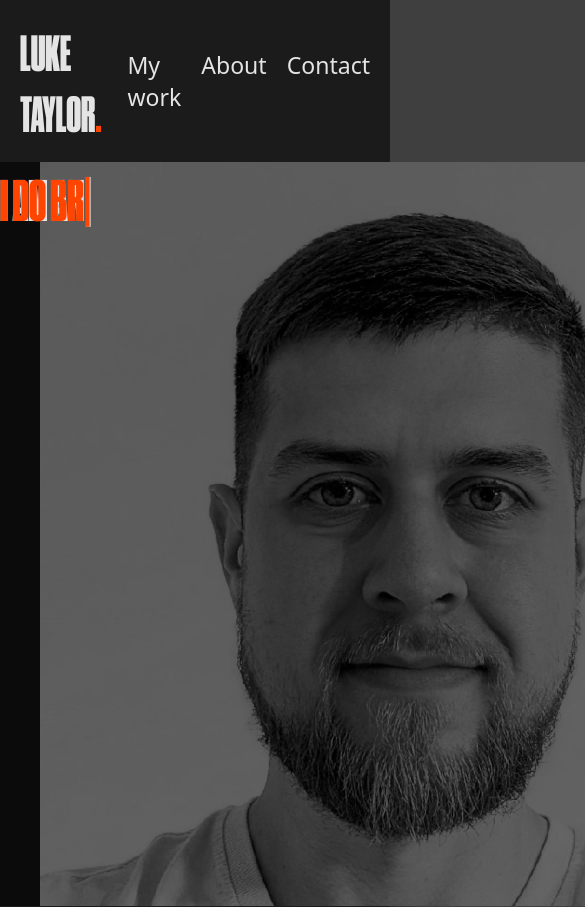
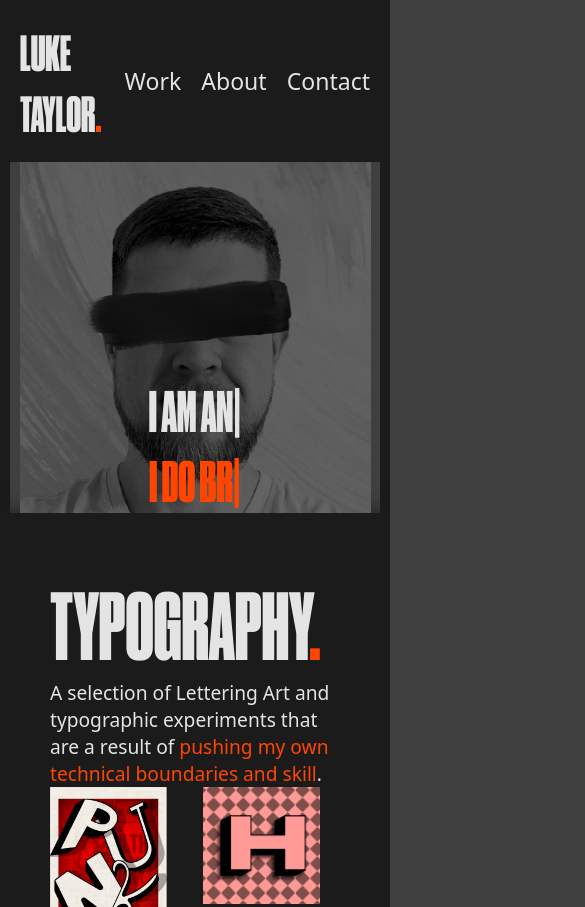
Before and after one commit to Amesileo/LTdesigns, a plain HTML site: page index.html in a window 390 px wide. Shown: the top 907 px of the page, 585 px wide, since content can reach past the window. Drawn offline with nearby package versions, Linux system fonts and the light colour scheme; a web font is replaced by a local one.

Commit message:
Add files via upload

```diff
--- a/index.html
+++ b/index.html
@@ -10,14 +10,14 @@
 		<nav>
 			<h1>LUKE TAYLOR<span class="highlight">.</span></h1>
 			<ul>
-				<li><a href="#">My work</a></li>
+				<li><a href="#work">Work</a></li>
 				<li><a href="#">About</a></li>
 				<li><a href="#">Contact</a></li>
 			</ul>
 		</nav>
 		<div class="contentHero">
 			<img
-				src="./images/1715194157351.jpeg"
+				src="./images/lt-censor.png"
 				class="profilePicture"
 				alt="Headshot of Luke Taylor"
 			/>
@@ -34,7 +34,7 @@
 				>.
 			</p>
 			<div class="portImgWrapper">
-				<div class="portImgContainer">
+				<div id="work" class="portImgContainer">
 					<img
 						class="portImg"
 						src="./typography/punk.webp"
@@ -90,6 +90,17 @@
 		</div>
 		<div class="content">
 			<h1 class="portTitle">THE LOFT<span class="highlight">.</span></h1>
+			<p>
+				Inspired by London’s club music scene, I re-branded a beloved queer nightclub in Norwich <span class="highlight">as a reminder of how significant these spaces are to the queer community</span>.
+			</p>
+		</div>
+		<div class="portImgWrapper">
+			<div class="portImgContainer" style="columns: 2">
+				<img class="portImg" src="./loft/loft.png" alt="">
+				<img class="portImg" src="./loft/foot.jpg" alt="">
+				<img class="portImg" src="./loft/tech.jpg" alt="">
+				<img class="portImg" src="./loft/socials.png" alt="">
+			</div>
 		</div>
 		<footer>
 			<p>
--- a/styles.css
+++ b/styles.css
@@ -89,8 +89,12 @@ p, li, a {
 
 .contentHero {
     display: grid;
-    grid-template-columns: 1fr 1fr;
-    grid-template-rows: 2;
+    grid-template-columns: 1;
+    grid-template-rows: 3fr 1fr 1fr;
+    align-self: center;
+    justify-items: center;
+    border-left: solid 10px var(--washedBlack);
+    border-right: solid 10px var(--washedBlack);
 }
 
 .content {
@@ -118,28 +122,28 @@ p, li, a {
 }
 
 .profilePicture {
-    max-height: calc(100dvh - 100px);
-    filter: grayscale(1);
-    grid-column: 1;
-    grid-row: 1/3;
+    object-position: center;
+    filter: grayscale(1) brightness(.4);
+    border: 0;
     transition: all .3s ease;
-    border-left: var(--washedBlack) solid 40px;
-}
-
-.profilePicture:hover {
-    filter: grayscale(0);
-    border-color: orangered;
+    max-width: 90dvw;
+    max-height: 80dvh;
+    height: auto;
+    grid-column: 1 /3;
+    grid-row: 1/4;
 }
 
 #whatIdo {
-    margin-top: auto;
-    grid-area: 1 / 2;
+    grid-column: 1/3;
+    grid-row: 2;
+    z-index: 999;
     font-size: clamp(1rem, 2.3908rem + 4.3495vw, 16.75rem);
 }
 
 #whereIdoit {
-    margin-bottom: auto;
-    grid-area: 2 / 2;
+    grid-column: 1/3;
+    grid-row: 3;
+    z-index: 999;
     font-size: clamp(1rem, 2.3908rem + 4.3495vw, 16.75rem);
     color: orangered;
 }
@@ -166,30 +170,16 @@ footer {
     margin-left: auto;
 }
 
-@media only screen and (max-width: 1200px) {
-
-    .contentHero {
-        display: grid;
-        grid-template-areas: 1 / 1;
+@media only screen and (max-width: 500px) {
+    footer {
+        flex-direction: column;
+        align-items: center;
+        justify-content: center;
     }
 
-    .profilePicture {
-        filter: grayscale(1) brightness(.4);
-        transition: all .3s ease;
+    .wjLogo {
+        max-width: 200px;
+        margin: auto;
+        margin-top: 30px;
     }
-
-    .profilePicture:hover {
-        filter: grayscale(0);
-    }
-
-    #whatIdo {
-        grid-area: 1 / 1;
-        z-index: 999;
-    }
-
-    #whereIdoit {
-        grid-area: 1 / 1;
-        z-index: 999;
-    }
-
 }
```
Also changed, not shown: images/lt-censor.png (added), loft/foot.jpg (added), loft/loft.png (added), loft/socials.png (added), loft/tech.jpg (added).
